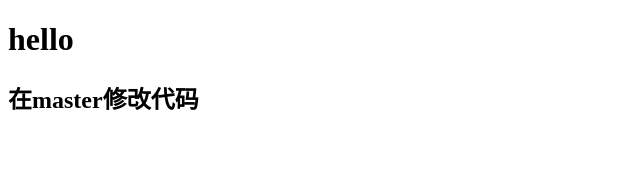
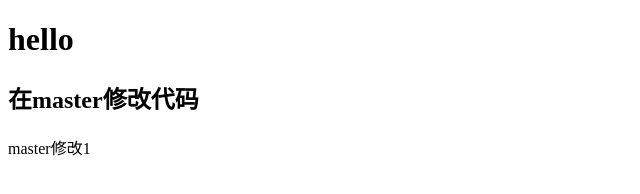
Before and after one commit to dddadfg/git-demo, a plain HTML site: page index.html in a window 1280 px wide. Shown: the full height of the page, 0-640 px from the left. Drawn offline with Linux system fonts and the light colour scheme.

Commit message:
master修改1

```diff
--- a/index.html
+++ b/index.html
@@ -11,6 +11,7 @@
 <body>
     <h1>hello</h1>
     <h2>在master修改代码</h2>
+    <p>master修改1</p>
 </body>
 
 </html>
```
